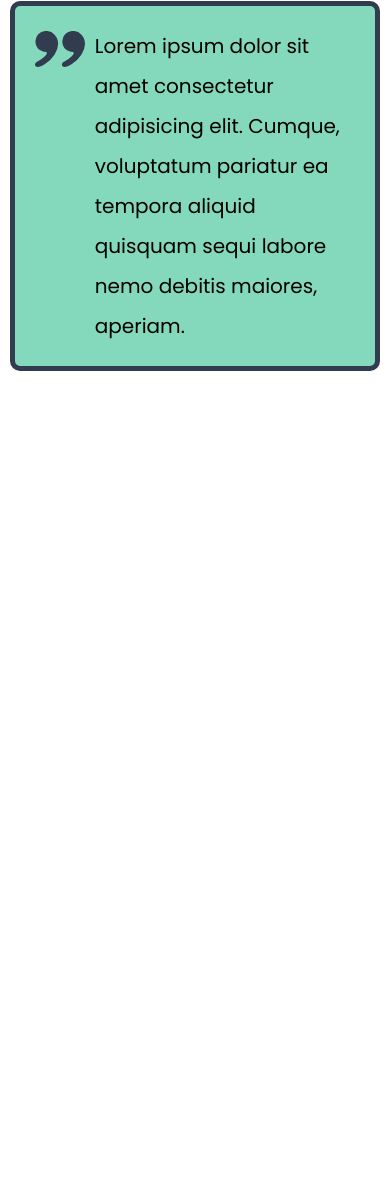
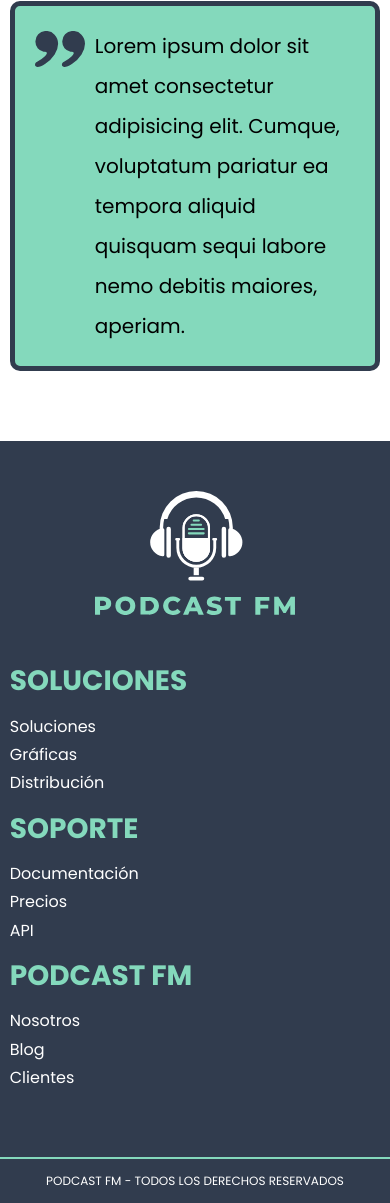
Before and after one commit to ArturoSM10/podcastApp, a website: page index.html in a window 390 px wide. Shown: the part 6782-7985 px from the top of the page. Before the commit the page ends 7223 px from the top, so only its background shows below. Drawn offline with Linux system fonts and the light colour scheme.

Commit message:
Se agrego estrucrura, estilos y media queries a la seccion footer

```diff
--- a/index.html
+++ b/index.html
@@ -137,6 +137,51 @@
         </section>
     </main>
 
+    <footer class="footer">
+        <div class="footer__contenedor">
+            <img src="./build/img/logo.svg" alt="Logotipo PodcastApp">
+            <div class="menus">
+                <div class="soluciones soluciones-card">
+                    <h3 class="soluciones__title">Soluciones</h3>
+                    <nav class="soluciones__menu">
+                        <ul>
+                            <li><a href="#">Soluciones</a></li>
+                            <li><a href="#">Gráficas</a></li>
+                            <li><a href="#">Distribución</a></li>
+                        </ul>
+                    </nav>
+                </div>
+
+                <div class="soporte soporte-card">
+                    <h3 class="soporte__title">Soporte</h3>
+                    <nav class="soporte__menu">
+                        <ul>
+                            <li><a href="#">Documentación</a></li>
+                            <li><a href="#">Precios</a></li>
+                            <li><a href="#">API</a></li>
+                        </ul>
+                    </nav>
+                </div>
+                <div class="podcast podcast-card">
+                    <h3 class="podcast__title">Podcast fm</h3>
+                    <nav class="podcast__menu">
+                        <ul>
+                            <li><a href="#">Nosotros</a></li>
+                            <li><a href="#">Blog</a></li>
+                            <li><a href="#">Clientes</a></li>
+                        </ul>
+                    </nav>
+                </div>
+            </div>
+        </div>
+
+        <div class="derechos">
+            <p>Podcast fm - todos los derechos reservados
+            </p>
+        </div>
+
+    </footer>
+
     <script src="./build/js/imagenes.js"></script>
 </body>
 </html>
--- a/src/scss/app.scss
+++ b/src/scss/app.scss
@@ -5,3 +5,4 @@
 @use './estadistica';
 @use './planes';
 @use './testimoniales';
+@use './footer';
--- /dev/null
+++ b/src/scss/footer/_footer.scss
@@ -0,0 +1,91 @@
+@use '../base/variables' as v;
+@use '../base/mixins' as m;
+
+
+.footer {
+    background-color: v.$secundario;
+
+    &__contenedor {
+        display: flex;
+        flex-direction: column;
+        align-items: center;
+        padding: 5rem 0;
+
+        @include m.tablet {
+            flex-direction: row;
+            align-items: center;
+            padding: 4rem 0;
+        }
+
+        img {
+            width: 20rem;
+        }
+
+        .menus {
+            display: flex;
+            flex-direction: column;
+            align-items: flex-start;
+            width: 100%;
+
+            @include m.tablet {
+                flex-direction: row;
+                justify-content: space-around;
+                align-items: center;
+            }
+        }
+    }
+
+}
+
+.menus {
+    margin-top: 5rem;
+    @include m.tablet {
+        margin: 0;
+    }
+    [class*="__title"] {
+        color: v.$primario;
+        text-transform: uppercase;
+        font-size: 2.8rem;
+        margin: 0  0 2rem;
+        @include m.tablet {
+            margin-bottom: 3rem;
+        }
+    }
+
+    [class*="-card"] {
+        margin: 0  0 2rem;
+        @include m.tablet {
+            margin: 0;
+        }
+    }
+
+    a {
+        display: block;
+        color: v.$blanco;
+        font-size: 1.6rem;
+    }
+
+    ul {
+        margin: 0;
+    }
+
+    li {
+        margin-bottom: 1rem;
+
+        &:last-of-type {
+            margin: 0;
+        }
+    }
+}
+
+.derechos {
+    text-align: center;
+     border-top: 2px solid v.$primario;
+     padding: 1rem;
+     p {
+         margin: 0;
+         color: v.$blanco;
+         font-size: 1.2rem;
+         text-transform: uppercase;
+     }
+}
--- /dev/null
+++ b/src/scss/footer/_index.scss
@@ -0,0 +1 @@
+@forward './footer';
```
Also changed, not shown: build/css/app.css, 1 other file.
